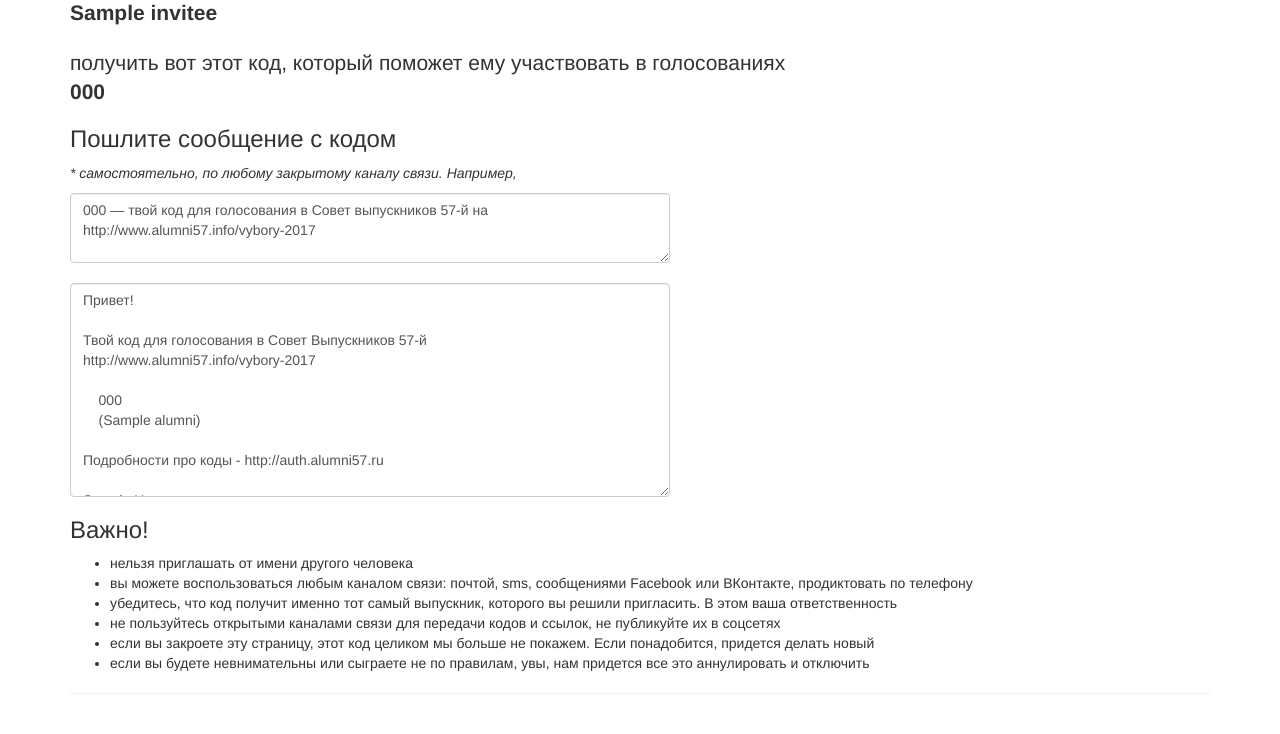
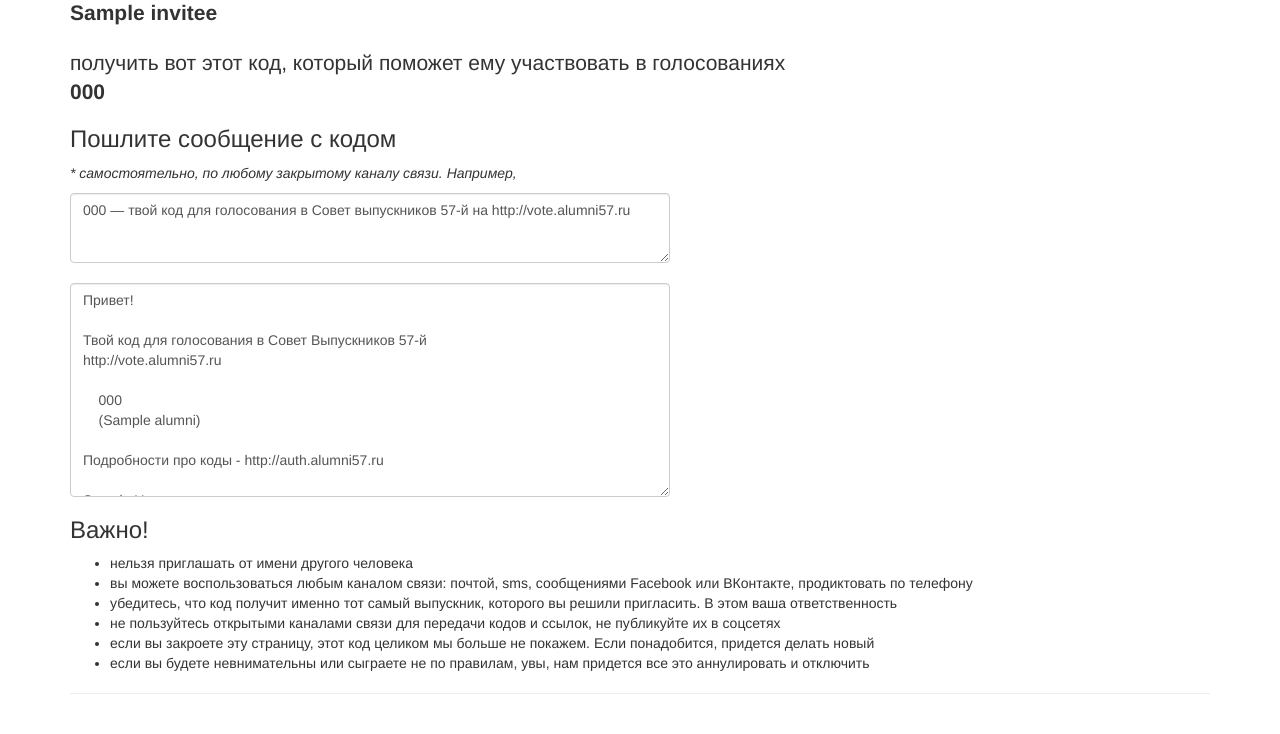
Before and after one commit to fedor57/alumni-auth, a Django app: template app/templates/app/invite.html in a window 1280 px wide. Shown: the part 223-957 px from the top of the page. Run offline with Django 3.2, Linux system fonts and the light colour scheme; the template is opened without the code that fills it: most values are stand-ins (such as "Sample title", 1, 10 or a date in 2020); parts of the project's set-up code (start-up, migrations or seed data) failed here and were passed over; some libraries are stand-ins or nearby versions.

Commit message:
Update link to the new 2018 poll

```diff
--- a/app/templates/app/invite.html
+++ b/app/templates/app/invite.html
@@ -25,13 +25,13 @@
 <p><em>* самостоятельно, по любому закрытому каналу связи. Например,</em></p>
 
 <textarea style="width:600px; max-width:600px; height:70px;" class="form-control" onclick="this.focus();this.select()"
->{{ code.code }} — твой код для голосования в Совет выпускников 57-й на http://www.alumni57.info/vybory-2017</textarea>
+>{{ code.code }} — твой код для голосования в Совет выпускников 57-й на http://vote.alumni57.ru</textarea>
 <br/>
 <textarea style="width:600px; max-width: 600px;" rows="10" class="form-control" onclick="this.focus();this.select()"
 >Привет!
 
 Твой код для голосования в Совет Выпускников 57-й
-http://www.alumni57.info/vybory-2017
+http://vote.alumni57.ru
 
     {{ code.code }}
     ({{ code.alumni }})
```
